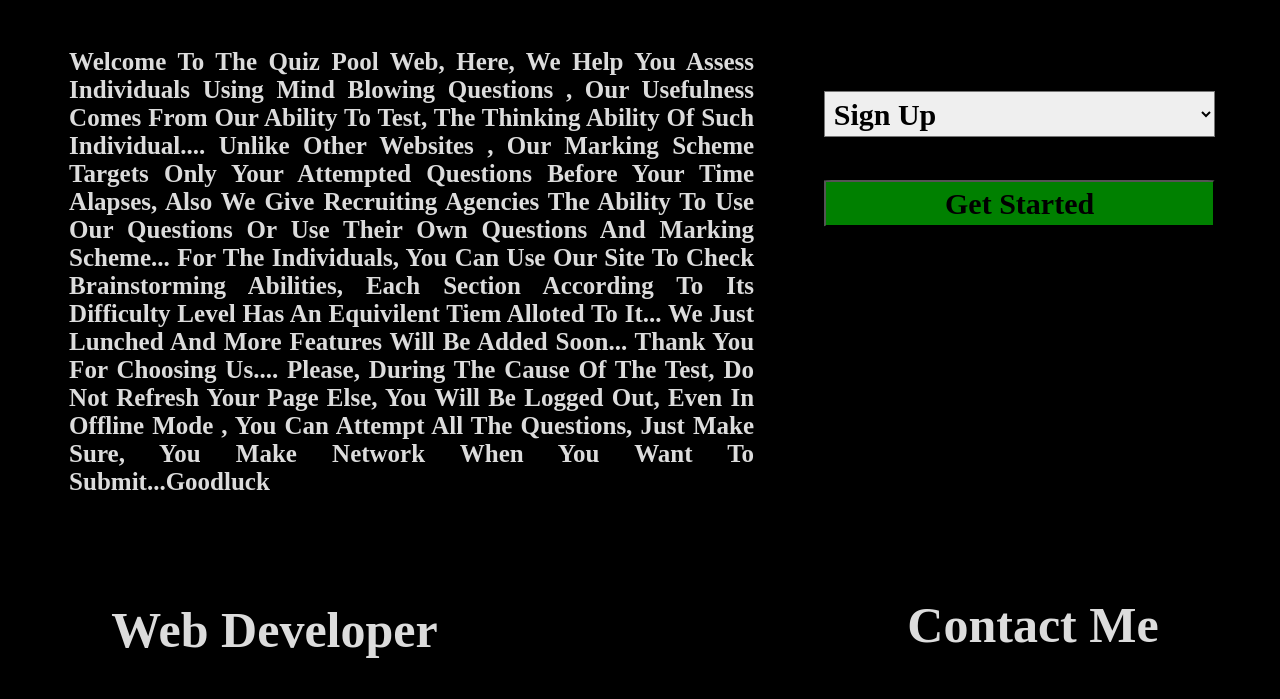
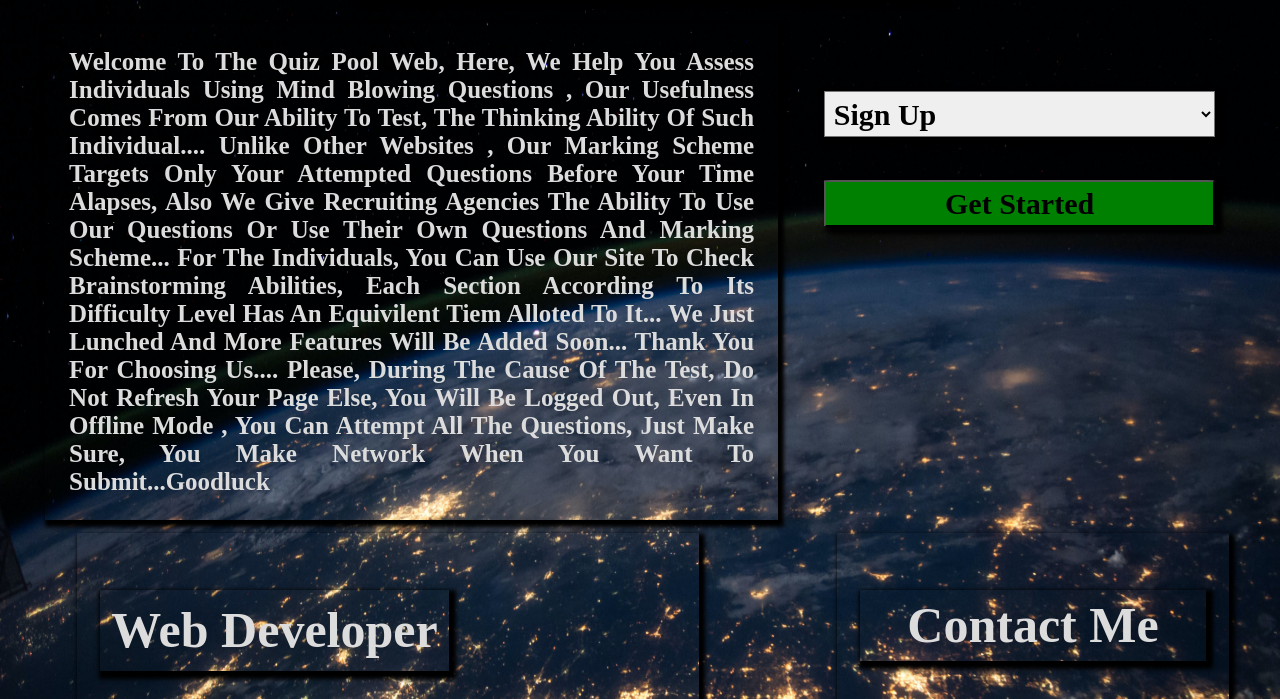
Before and after one commit to Nuel-Lincoln/Nuel-Lincoln.github.io, a plain HTML site: page Index.html in a window 1280 px wide. Shown: the part 141-840 px from the top of the page. Drawn offline with Linux system fonts and the light colour scheme.

Commit message:
Update Index.css

```diff
--- a/Index.css
+++ b/Index.css
@@ -18,10 +18,10 @@ body{
      .Middle{
           width: 100vw;
           min-height:100vh;
-/*           background-image: url('./nasa-Q1p7bh3SHj8-unsplash.jpg'); */
-/*           background-size: 100% 100%; */
+           background-image: url('./nasa-Q1p7bh3SHj8-unsplash.jpg');
+           background-size: 100% 100%;
           /* box-shadow: 10px 10px 10px 10px gray; */
-           background-color: black;
+/*            background-color: black;  */
           padding: 1%;
           display:flex;
           flex-direction: column;
```
